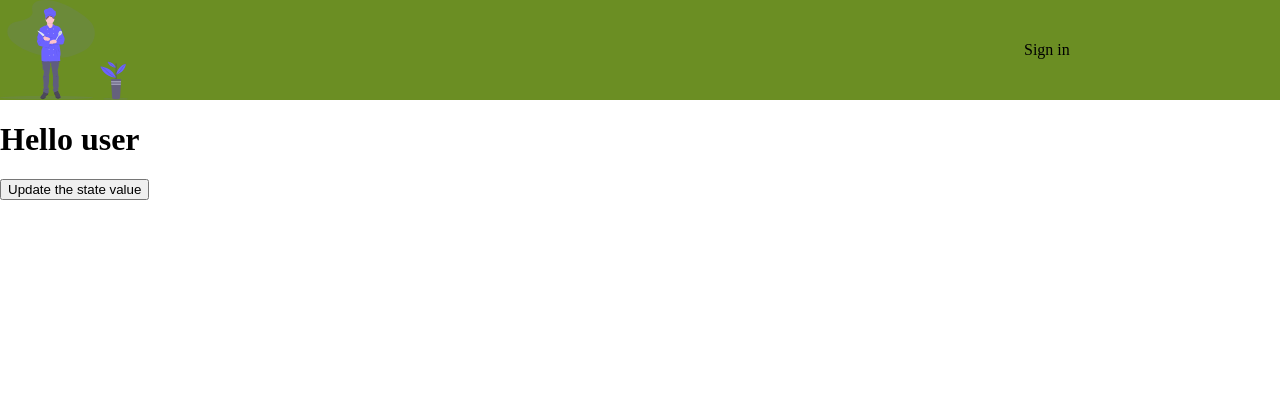
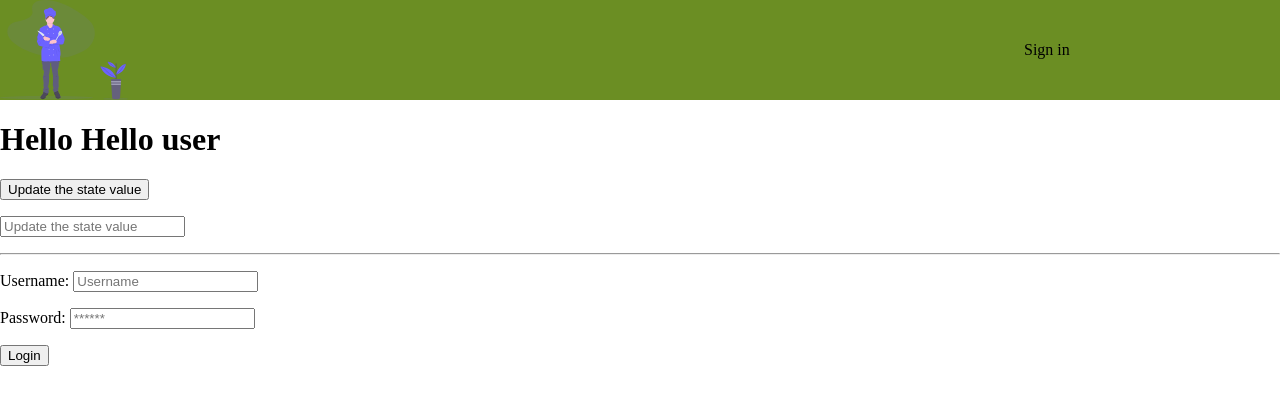
Before and after one commit to linusSch81/testreactapp, a React (Create React App) app: page /sign-in in a window 1280 px wide. Shown: the top 404 px of the page. Built offline with nearby package versions, Linux system fonts and the light colour scheme.

Commit message:
Updated SignInView with onClick and onChage @setLoggedInUser and @setPassword - url: https://www.youtube.com/watch?v=-WTe7xhPJNk&list=PLo-BJUIALMg---6zMWhJE7iaJ4YBSRkWb&index=11

```diff
--- a/src/view/SignInView.js
+++ b/src/view/SignInView.js
@@ -5,13 +5,41 @@ export const SignInView = () => {
   // const [loggedInUser, setLoggedInUser] = useState(123);
   // const [loggedInUser, setLoggedInUser] = useState(["array1","array2","array3"]);
   // const [loggedInUser, setLoggedInUser] = useState({name: "Joe"});
+  const [password, setPassword] = useState();
 
   // return <h1>This is the Sign In View</h1>;
-  return(
+  return (
     <>
-    <h1>{loggedInUser}</h1>
-    <button onClick={() => setLoggedInUser("You have clicked the button")}>Update the state value</button>
+      <h1>Hello {loggedInUser}</h1>
+      <p>
+        <button onClick={() => setLoggedInUser("You have clicked the button")}>
+          Update the state value
+        </button>
+      </p>
+
+      <p>
+        <input
+          placeholder="Update the state value"
+          onChange={(event) => setLoggedInUser(event.target.value)}
+        />
+      </p>
+      <hr />
+      <p>
+        <span>Username: </span>
+        <input
+          placeholder="Username"
+          onChange={(event) => setLoggedInUser(event.target.value)}
+        />
+      </p>
+      <p>
+        <span>Password: </span>
+        <input
+          placeholder="******"
+          onChange={(event) => setPassword(event.target.value)}
+          type="password"
+        />
+      </p>
+      <p><button>Login</button></p>
     </>
-
-  )
+  );
 };
```
